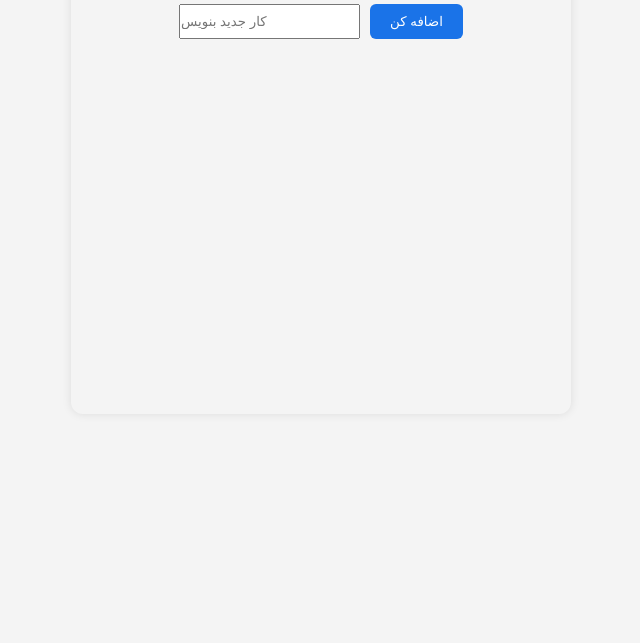
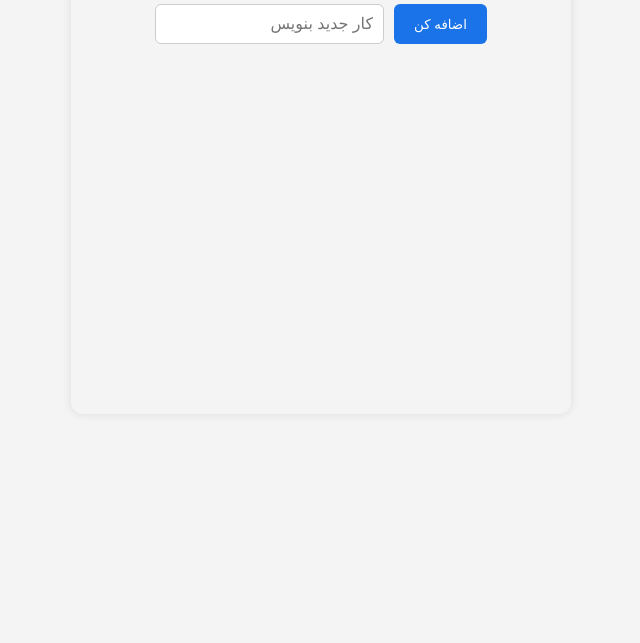
Before and after one commit to ShimaAkrami/Todo-List, a plain HTML site: page index.html in a window 1280 px wide. Shown: the part 157-800 px from the top of the page, without its empty margins (319-959 px from the left). Drawn offline with Linux system fonts and the light colour scheme.

Commit message:
style added

```diff
--- a/style.css
+++ b/style.css
@@ -19,7 +19,7 @@
   border: none;
   border-radius: 6px;
   cursor: pointer;
-  transition: background-color 0.3s;
+  transition: background-color 0.3s ease;
   /*استایل دکمه ها */
 }
 
@@ -98,5 +98,9 @@ form{
   margin-bottom: 20px;
 }
 input[type="text"]{
-
+  text-align: right;
+  padding: 10px;
+  border: 1px solid #ccc;
+  border-radius:6px ;
+  font-size: 16px;
 }
```
